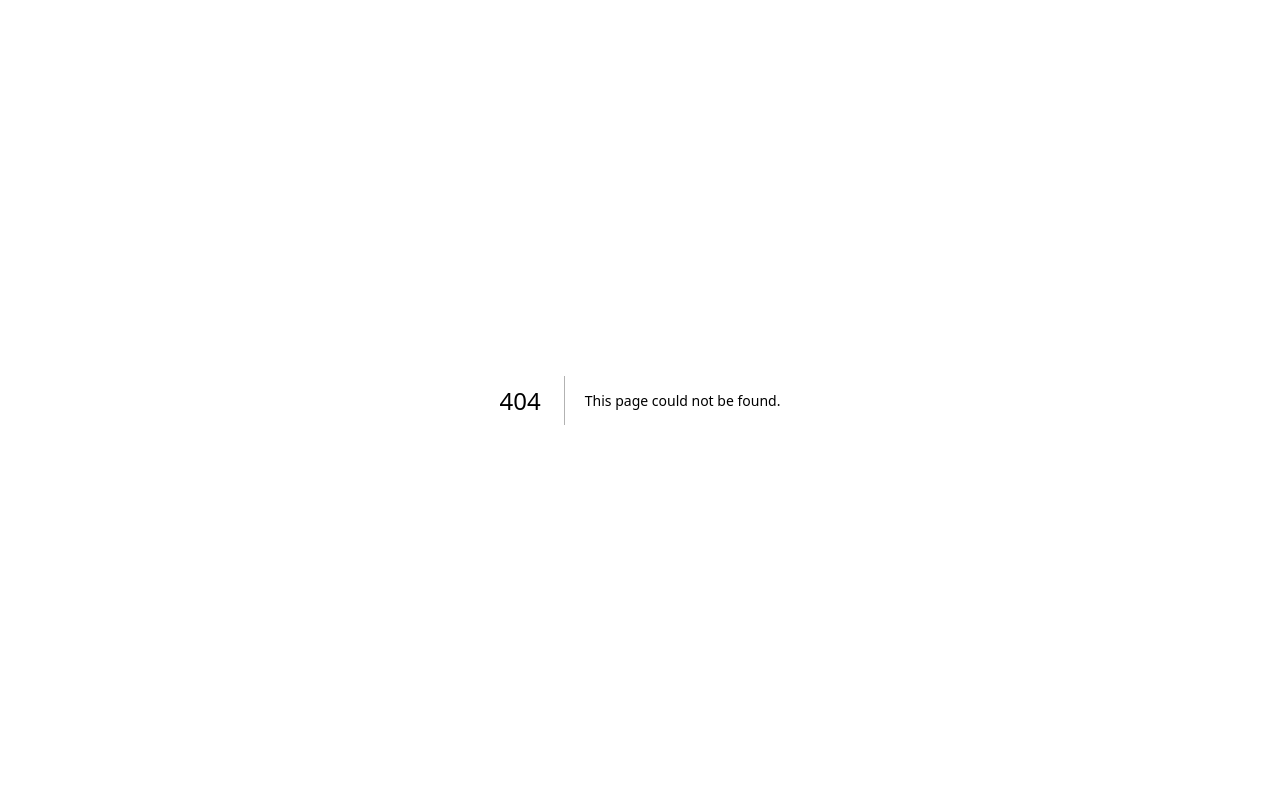
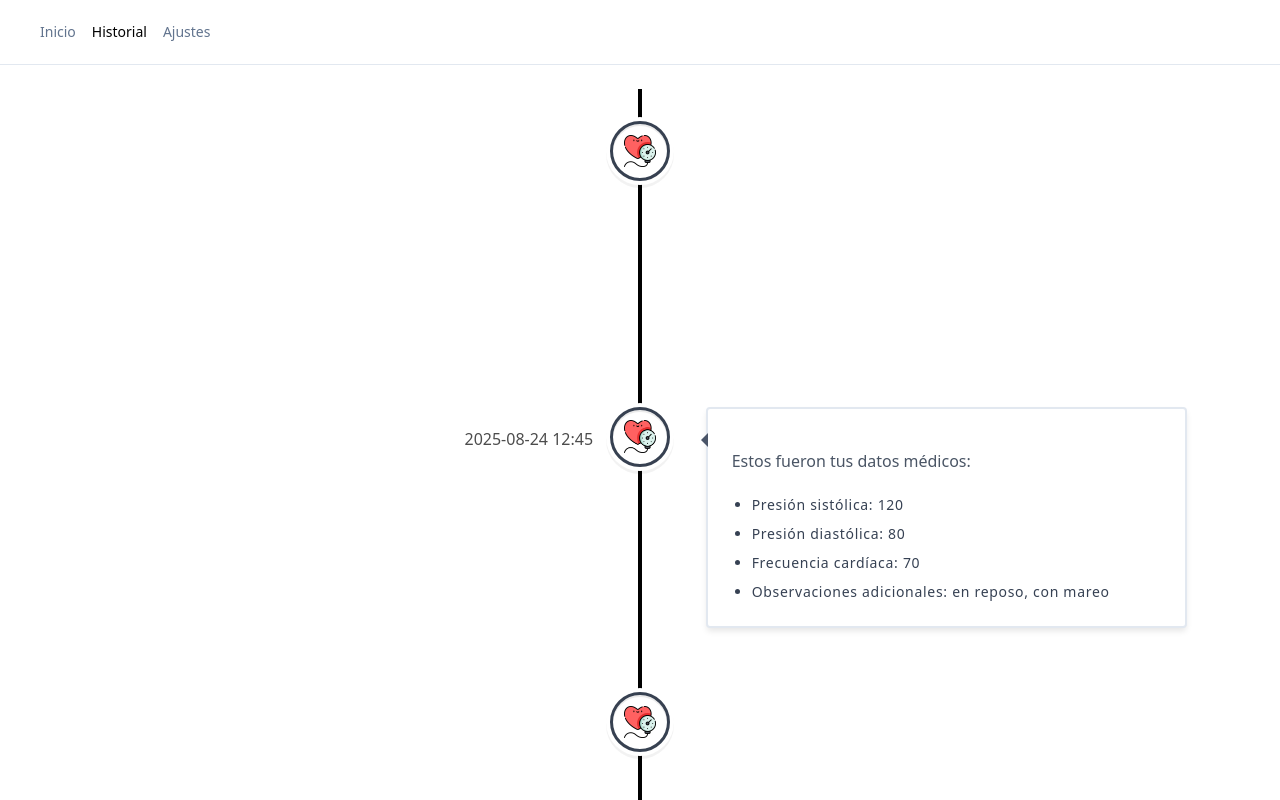
Before and after one commit to Juandavid9909/cuidaTuPresion, a Next.js app: page /1/history in a window 1280 px wide. Before the commit this address had no page. Shown: the top 800 px of the page. Built offline with nearby package versions, Linux system fonts and the light colour scheme.

Commit message:
Línea de tiempo de tomas médicas

```diff
--- a/package.json
+++ b/package.json
@@ -14,9 +14,11 @@
     "class-variance-authority": "^0.7.1",
     "clsx": "^2.1.1",
     "lucide-react": "^0.541.0",
+    "motion": "^12.23.12",
     "next": "15.5.0",
     "react": "19.1.0",
     "react-dom": "19.1.0",
+    "react-vertical-timeline-component": "^3.5.3",
     "tailwind-merge": "^3.3.1"
   },
   "devDependencies": {
@@ -25,6 +27,7 @@
     "@types/node": "^20",
     "@types/react": "^19",
     "@types/react-dom": "^19",
+    "@types/react-vertical-timeline-component": "^3.3.6",
     "eslint": "^9",
     "eslint-config-next": "15.5.0",
     "tailwindcss": "^4",
--- /dev/null
+++ b/src/app/(dashboard)/[userId]/(routes)/history/components/history-timeline.tsx
@@ -0,0 +1,68 @@
+import Image from "next/image";
+
+import { VerticalTimelineElement } from "react-vertical-timeline-component";
+
+interface MedicalIntake {
+  date: string;
+  diastolicPressure: number;
+  heartRate: number;
+  tags: string[];
+  systolicPressure: number;
+}
+
+interface HistoryTimelineProps {
+  medicalIntake: MedicalIntake;
+}
+
+export const HistoryTimeline: React.FC<HistoryTimelineProps> = ({
+  medicalIntake,
+}) => {
+  return (
+    <VerticalTimelineElement
+      contentArrowStyle={{ borderRight: "7px solid #4a5568" }}
+      contentStyle={{
+        background: "white",
+        color: "black",
+        border: "2px solid #e2e8f0",
+        boxShadow: "0 4px 6px -1px rgba(0, 0, 0, 0.1)",
+      }}
+      date={medicalIntake.date}
+      icon={
+        <div className="flex justify-center items-center w-full h-full text-gray-800">
+          <Image
+            alt="Blood Pressure"
+            className="w-[60%] h-[60%] object-contain"
+            height={100}
+            src="/images/blood-presure.png"
+            width={100}
+          />
+        </div>
+      }
+      iconStyle={{ background: "white", border: "3px solid #374151" }}
+    >
+      <div>
+        <p className="text-gray-600 text-[16px] font-semibold mt-0">
+          Estos fueron tus datos médicos:
+        </p>
+      </div>
+
+      <ul className="mt-5 list-disc ml-5 space-y-2">
+        <li className="text-gray-700 text-[14px] pll-1 tracking-wider">
+          Presión sistólica: {medicalIntake.systolicPressure}
+        </li>
+
+        <li className="text-gray-700 text-[14px] pll-1 tracking-wider">
+          Presión diastólica: {medicalIntake.diastolicPressure}
+        </li>
+
+        <li className="text-gray-700 text-[14px] pll-1 tracking-wider">
+          Frecuencia cardíaca: {medicalIntake.heartRate}
+        </li>
+
+        <li className="text-gray-700 text-[14px] pll-1 tracking-wider">
+          Observaciones adicionales: {medicalIntake.tags.join(", ")}
+        </li>
+      </ul>
+    </VerticalTimelineElement>
+  );
+};
--- /dev/null
+++ b/src/app/(dashboard)/[userId]/(routes)/history/page.tsx
@@ -0,0 +1,54 @@
+"use client";
+
+import { VerticalTimeline } from "react-vertical-timeline-component";
+
+import { HistoryTimeline } from "./components/history-timeline";
+
+import "react-vertical-timeline-component/style.min.css";
+
+interface HistoryPageProps {
+  params: {
+    userId: string;
+  };
+}
+
+const MEDICAL_INTAKES = [
+  {
+    date: "2025-08-25 13:50",
+    diastolicPressure: 80,
+    heartRate: 70,
+    systolicPressure: 120,
+    tags: ["en reposo", "con mareo"],
+  },
+  {
+    date: "2025-08-24 12:45",
+    diastolicPressure: 80,
+    heartRate: 70,
+    systolicPressure: 120,
+    tags: ["en reposo", "con mareo"],
+  },
+  {
+    date: "2025-08-23 10:38",
+    diastolicPressure: 80,
+    heartRate: 70,
+    systolicPressure: 120,
+    tags: ["en reposo", "con mareo"],
+  },
+];
+
+const HistoryPage: React.FC<HistoryPageProps> = ({ params }) => {
+  return (
+    <div className="flex-col">
+      <div className="flex-1 space-y-4 p-8 pt-6">
+        <div className="flex flex-col">
+          <VerticalTimeline lineColor="#000000">
+            {MEDICAL_INTAKES.map((medicalIntake, index) => (
+              <HistoryTimeline key={index} medicalIntake={medicalIntake} />
+            ))}
+          </VerticalTimeline>
+        </div>
+      </div>
+    </div>
+  );
+};
+export default HistoryPage;
--- a/src/app/(dashboard)/[userId]/(routes)/settings/components/settings-form.tsx
+++ b/src/app/(dashboard)/[userId]/(routes)/settings/components/settings-form.tsx
@@ -1,5 +1,5 @@
 import { Heading } from "@/components/shared/heading/heading";
-import { Separator } from "@/components/shared/separator";
+import { Separator } from "@/components/shared/separator/separator";
 
 export const SettingsForm = () => {
   return (
--- a/src/components/shared/navbar/main-nav.tsx
+++ b/src/components/shared/navbar/main-nav.tsx
@@ -16,6 +16,11 @@ export function MainNav({ className }: React.HTMLAttributes<HTMLElement>) {
       active: pathname === `/${params.userId}`,
     },
     {
+      href: `/${params.userId}/history`,
+      label: "Historial",
+      active: pathname === `/${params.userId}/history`,
+    },
+    {
       href: `/${params.userId}/settings`,
       label: "Ajustes",
       active: pathname === `/${params.userId}/settings`,
@@ -26,14 +31,14 @@ export function MainNav({ className }: React.HTMLAttributes<HTMLElement>) {
     <nav className={cn("flex items-center space-x-4 lg:scape-x-6", className)}>
       {routes.map((route) => (
         <Link
-          key={route.href}
-          href={route.href}
           className={cn(
             "text-sm font-medium transition-colors hover:text-primary",
             route.active
               ? "text-black dark:text-white"
               : "text-muted-foreground"
           )}
+          key={route.href}
+          href={route.href}
         >
           {route.label}
         </Link>
```
Also changed, not shown: public/images/blood-presure.png (added), src/components/shared/separator/separator.tsx (renamed from src/components/shared/separator.tsx), 1 other file (tests, documents, lock files or other folders).
